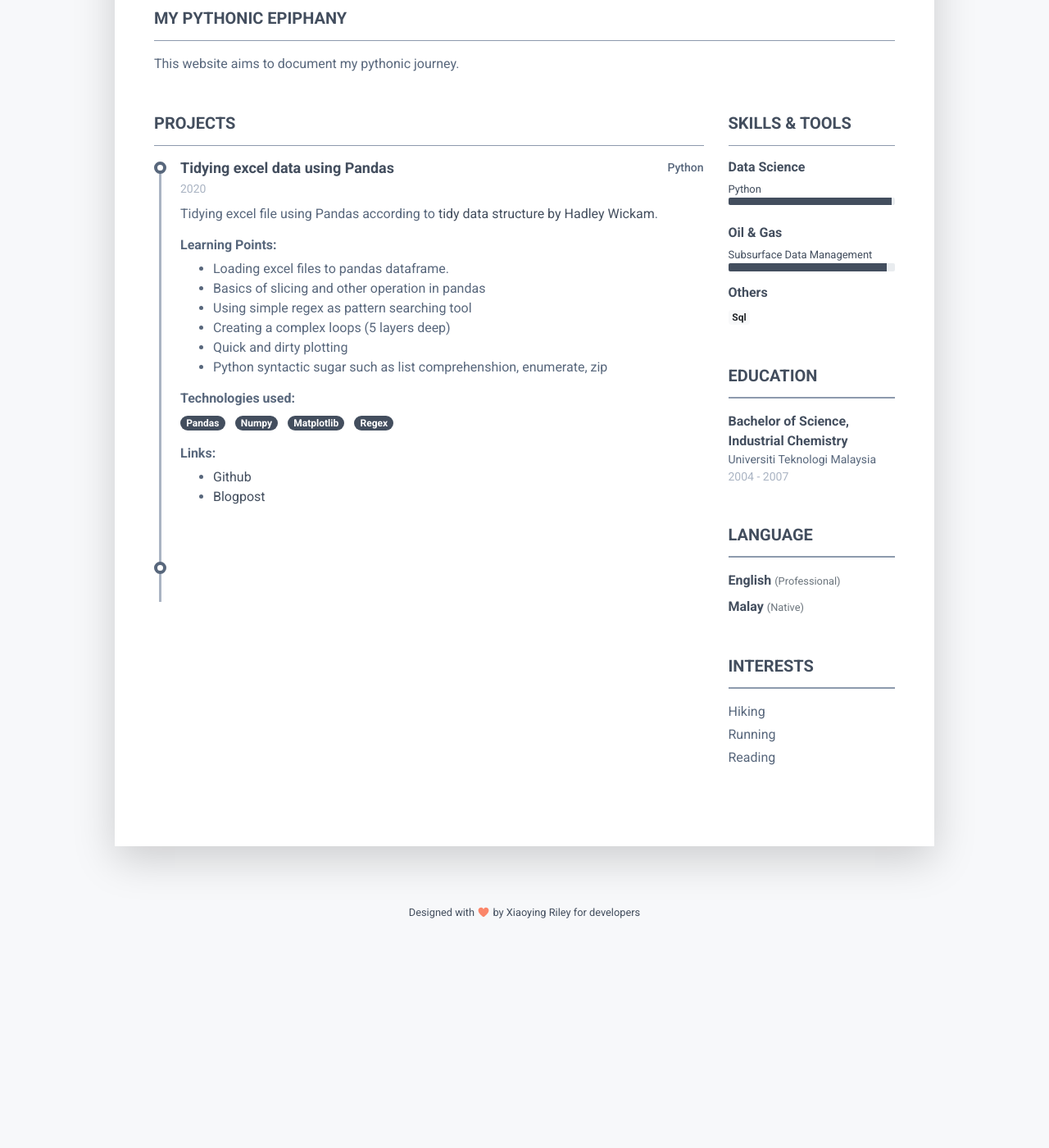
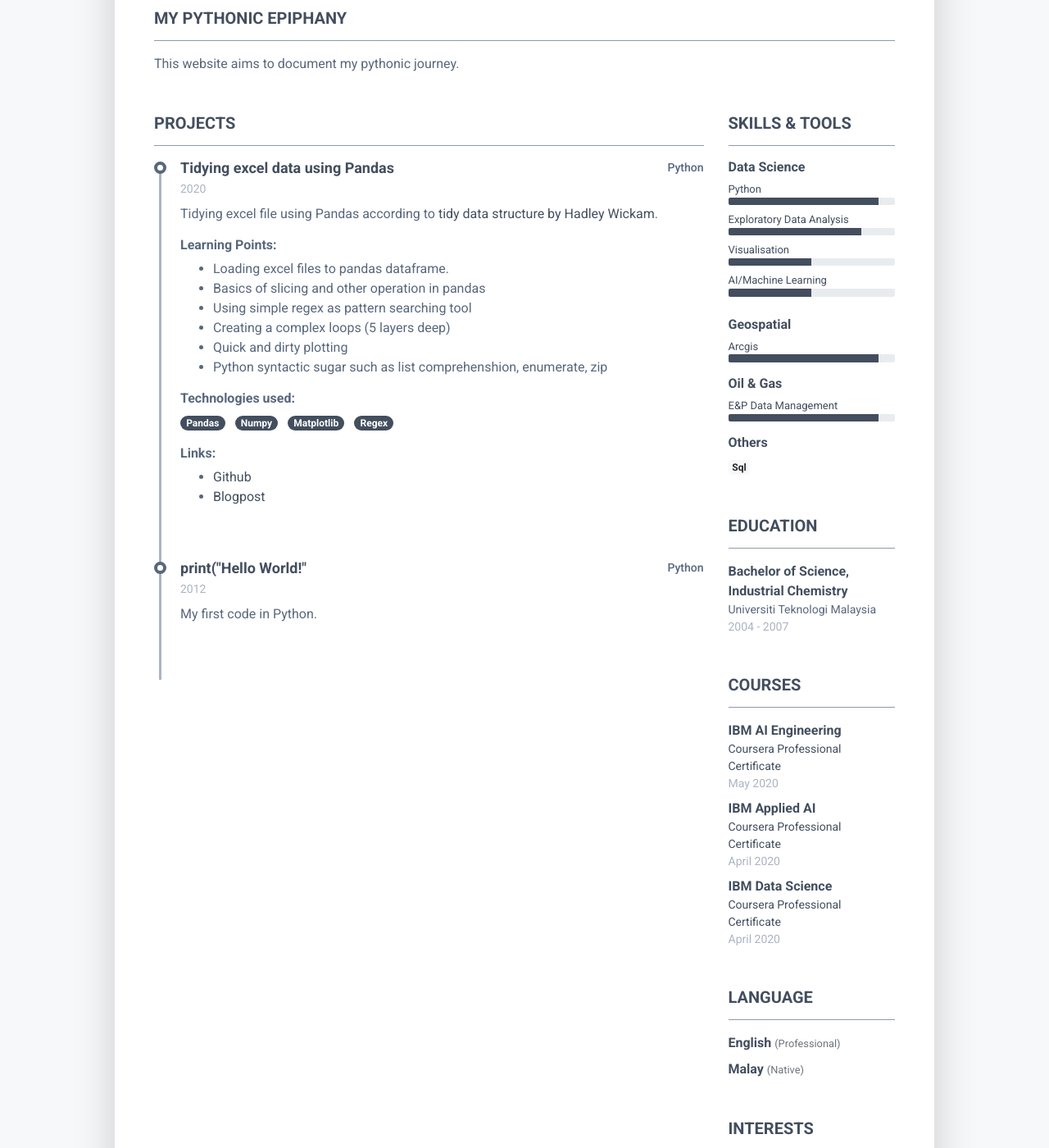
Before and after one commit to elvinado/elvinado.github.io, a Jekyll site: the page index.html, which Jekyll copies as it is, in a window 1280 px wide and 1400 px high, scrolled down 288 px. Shown: the whole window at 82% size. Built offline with Jekyll 4.4.1, drawn with Linux system fonts in a browser that asks for light colours; nearby versions of some CDN libraries; library files that are not in the unit come from our copies; before the commit the page ends 1460 px from its top, so only the background shows below that.

Commit message:
Update Skills

```diff
--- a/index.html
+++ b/index.html
@@ -100,9 +100,21 @@
 									    </div><!--//resume-timeline-item-desc-->
 
 								    </article><!--//resume-timeline-item-->
+
 									<article class="resume-timeline-item position-relative pb-5">
-
-								    </article><!--//resume-timeline-item-->
+										<div class="resume-timeline-item-header mb-2">
+										    <div class="d-flex flex-column flex-md-row">
+												<a href="#">
+										        <h3 class="resume-position-title font-weight-bold mb-1">print("Hello World!"</h3>
+												</a>
+										        <div class="resume-company-name ml-auto">Python</div>
+										    </div><!--//row-->
+										    <div class="resume-position-time">2012</div>
+									    </div><!--//resume-timeline-item-header-->
+										<div class="resume-timeline-item-desc">
+										    <p>My first code in Python.</p>
+										</div><!--//resume-timeline-item-desc-->
+									</article><!--//resume-timeline-item-->
 
 							    </div><!--//resume-timeline-->
 
@@ -120,7 +132,38 @@
 								        <li class="mb-2">
 								            <div class="resume-skill-name">Python</div>
 									        <div class="progress resume-progress">
-											    <div class="progress-bar theme-progress-bar-dark" role="progressbar" style="width: 98%" aria-valuenow="25" aria-valuemin="0" aria-valuemax="100"></div>
+											    <div class="progress-bar theme-progress-bar-dark" role="progressbar" style="width: 90%" aria-valuenow="25" aria-valuemin="0" aria-valuemax="100"></div>
+											</div>
+								        </li>
+										<li class="mb-2">
+								            <div class="resume-skill-name">Exploratory Data Analysis</div>
+									        <div class="progress resume-progress">
+											    <div class="progress-bar theme-progress-bar-dark" role="progressbar" style="width: 80%" aria-valuenow="25" aria-valuemin="0" aria-valuemax="100"></div>
+											</div>
+								        </li>
+										<li class="mb-2">
+								            <div class="resume-skill-name">Visualisation</div>
+									        <div class="progress resume-progress">
+											    <div class="progress-bar theme-progress-bar-dark" role="progressbar" style="width: 50%" aria-valuenow="25" aria-valuemin="0" aria-valuemax="100"></div>
+											</div>
+								        </li>
+										<li class="mb-2">
+								            <div class="resume-skill-name">AI/Machine Learning</div>
+									        <div class="progress resume-progress">
+											    <div class="progress-bar theme-progress-bar-dark" role="progressbar" style="width: 50%" aria-valuenow="25" aria-valuemin="0" aria-valuemax="100"></div>
+											</div>
+								        </li>
+
+							        </ul>
+						        </div><!--//resume-skill-item-->
+
+						        <div class="resume-skill-item">
+						            <h4 class="resume-skills-cat font-weight-bold">Geospatial</h4>
+							        <ul class="list-unstyled">
+								        <li class="mb-2">
+								            <div class="resume-skill-name">Arcgis</div>
+									        <div class="progress resume-progress">
+											    <div class="progress-bar theme-progress-bar-dark" role="progressbar" style="width: 90%" aria-valuenow="25" aria-valuemin="0" aria-valuemax="100"></div>
 											</div>
 								        </li>
 							        </ul>
@@ -130,9 +173,9 @@
 						            <h4 class="resume-skills-cat font-weight-bold">Oil & Gas</h4>
 							        <ul class="list-unstyled">
 								        <li class="mb-2">
-								            <div class="resume-skill-name">Subsurface Data Management</div>
+								            <div class="resume-skill-name">E&P Data Management</div>
 									        <div class="progress resume-progress">
-											    <div class="progress-bar theme-progress-bar-dark" role="progressbar" style="width: 95%" aria-valuenow="25" aria-valuemin="0" aria-valuemax="100"></div>
+											    <div class="progress-bar theme-progress-bar-dark" role="progressbar" style="width: 90%" aria-valuenow="25" aria-valuemin="0" aria-valuemax="100"></div>
 											</div>
 								        </li>
 							        </ul>
@@ -146,6 +189,7 @@
 						        </div><!--//resume-skill-item-->
 						    </div><!--resume-section-content-->
 					    </section><!--//skills-section-->
+
 					    <section class="resume-section education-section mb-5">
 						    <h2 class="resume-section-title text-uppercase font-weight-bold pb-3 mb-3">Education</h2>
 						    <div class="resume-section-content">
@@ -158,6 +202,36 @@
 							    </ul>
 						    </div>
 					    </section><!--//education-section-->
+
+						<section class="resume-section education-section mb-5">
+						    <h2 class="resume-section-title text-uppercase font-weight-bold pb-3 mb-3">Courses</h2>
+						    <div class="resume-section-content">
+							    <ul class="list-unstyled">
+									<a href="https://www.coursera.org/account/accomplishments/specialization/certificate/JTUZR7NR3M2Y">
+								    <li class="mb-2">
+								        <div class="resume-degree font-weight-bold">IBM AI Engineering</div>
+								        <div class="resume-degree-org">Coursera Professional Certificate</div>
+								        <div class="resume-degree-time">May 2020</div>
+								    </li>
+									</a>
+									<a href="https://www.coursera.org/account/accomplishments/specialization/certificate/VGAL5B53P2XU">
+									<li class="mb-2">
+								        <div class="resume-degree font-weight-bold">IBM Applied AI</div>
+								        <div class="resume-degree-org">Coursera Professional Certificate</div>
+								        <div class="resume-degree-time">April 2020</div>
+								    </li>
+									</a>
+									<a href="https://www.coursera.org/account/accomplishments/specialization/certificate/PSACF63XUL6Q">
+									<li class="mb-2">
+								        <div class="resume-degree font-weight-bold">IBM Data Science</div>
+								        <div class="resume-degree-org">Coursera Professional Certificate</div>
+								        <div class="resume-degree-time">April 2020</div>
+								    </li>
+									</a>
+							    </ul>
+						    </div>
+					    </section><!--//education-section-->
+
 					    <section class="resume-section language-section mb-5">
 						    <h2 class="resume-section-title text-uppercase font-weight-bold pb-3 mb-3">Language</h2>
 						    <div class="resume-section-content">
```
